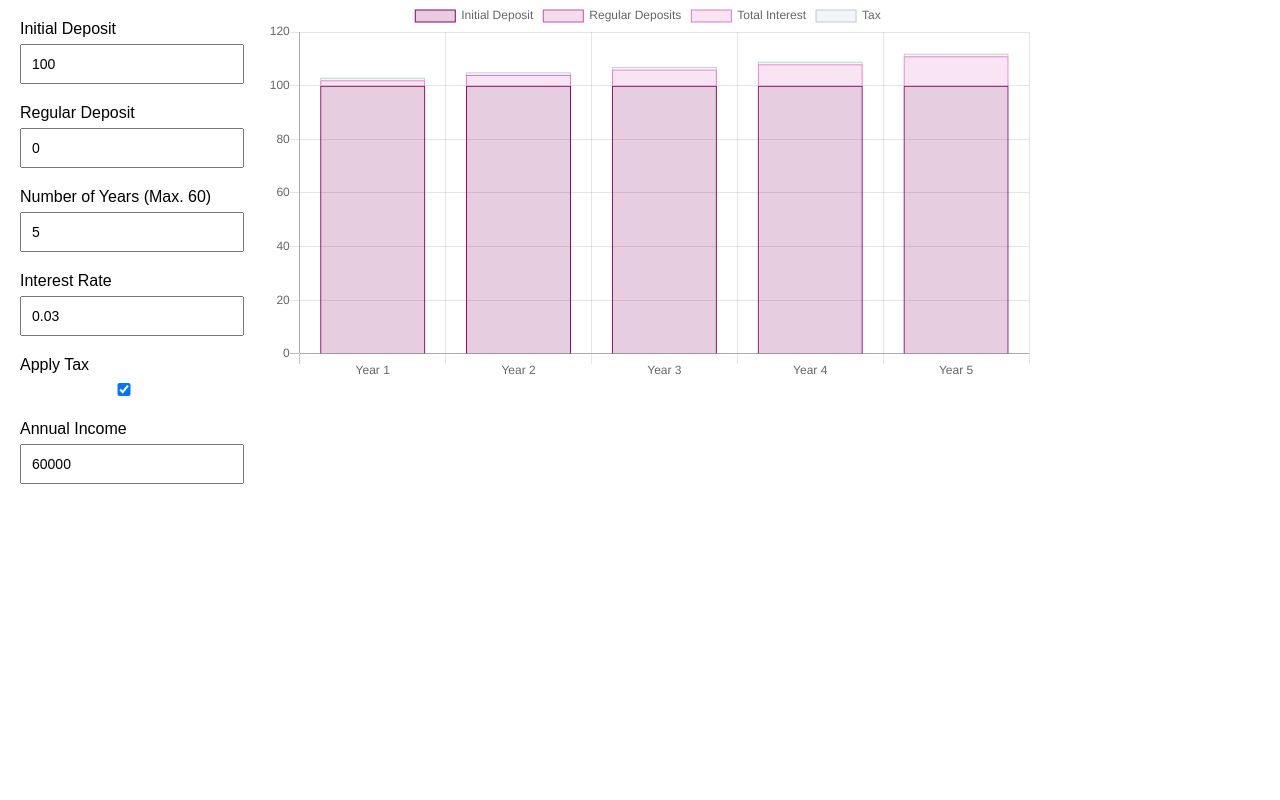
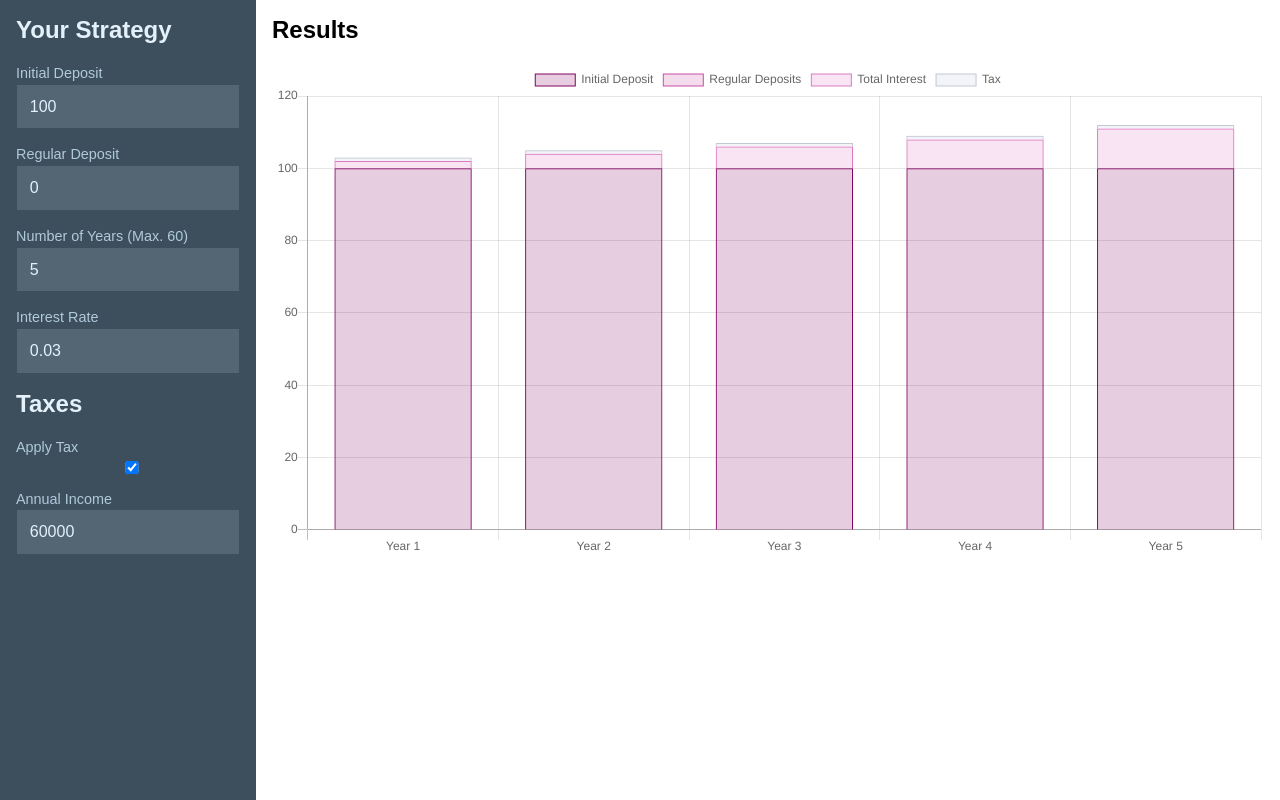
Before and after one commit to thaiphan/compound-interest-calculator, a React (Create React App) app: page / in a window 1280 px wide. Built offline with nearby package versions, Linux system fonts and the light colour scheme.

Commit message:
Start work on theme

```diff
--- a/package.json
+++ b/package.json
@@ -4,6 +4,7 @@
   "private": true,
   "dependencies": {
     "chart.js": "^2.5.0",
+    "purecss": "^0.6.2",
     "react": "^15.4.2",
     "react-dom": "^15.4.2"
   },
--- a/src/App.js
+++ b/src/App.js
@@ -97,7 +97,9 @@ class App extends Component {
 
     return (
       <div className="App">
-        <div className="sidebar">
+        <div className="pure-g">
+          <div className="sidebar pure-u-1 pure-u-md-1-5">
+            <h2>Your Strategy</h2>
             <div className="form-group">
               <label>Initial Deposit</label>
               <input type="text" name="initialDeposit" value={this.state.initialDeposit} onChange={this.handleFormChange.bind(this)} />
@@ -114,6 +116,8 @@ class App extends Component {
               <label>Interest Rate</label>
               <input type="text" name="interestRate" value={this.state.interestRate} onChange={this.handleFormChange.bind(this)} />
             </div>
+
+            <h2>Taxes</h2>
             <div className="form-group">
               <label>Apply Tax</label>
               <input type="checkbox" name="applyTax" checked={this.state.applyTax} onChange={this.handleToggle.bind(this)} />
@@ -123,11 +127,13 @@ class App extends Component {
               <input type="text" name="annualIncome" value={this.state.annualIncome} onChange={this.handleFormChange.bind(this)} />
             </div>
           </div>
-        <div className="main">
+          <div className="content pure-u-1 pure-u-md-4-5">
+            <h2>Results</h2>
             <BarChart
               labels={this.getYearlyInterest().map(yearlyInterest => yearlyInterest.name)}
               data={data}
             />
+          </div>
         </div>
       </div>
     );
--- a/src/App.scss
+++ b/src/App.scss
@@ -1,24 +1,58 @@
+@import '../node_modules/purecss/build/grids.css';
+@import '../node_modules/purecss/build/grids-responsive.css';
+
+$blue: rgb(61, 79, 93);
+$light-blue: rgb(84, 102, 116);
+$lighter-blue: rgb(176, 202, 219);
+$lightest-blue: rgb(228, 241, 251);
+
 .sidebar {
-  float: left;
-  padding: 20px;
+  background-color: $blue;
+  box-sizing: border-box;
+  padding: 1em;
+
+  h2 {
+    color: $lightest-blue;
+    margin-top: 0;
+  }
 
   .form-group {
-    margin-bottom: 20px;
+    margin-bottom: 1em;
+
+    input {
+      background-color: $light-blue;
+      border: 1px solid $blue;
+      box-sizing: border-box;
+      color: $lightest-blue;
+      display: block;
+      font-size: 1em;
+      padding: 0.8em;
+      width: 100%;
+    }
+
+    label {
+      color: $lighter-blue;
+      display: inline-block;
+      font-size: 0.9em;
+      margin-bottom: 0.2em;
+    }
   }
 
-  label {
-    display: block;
-    margin-bottom: 6px;
-  }
-
-  input {
-    font-size: 14px;
-    min-width: 200px;
-    padding: 10px;
+  @media screen and (min-width: 48em) {
+    bottom: 0;
+    position: fixed;
+    top: 0;
   }
 }
 
-.main {
-  float: left;
-  width: 60%;
+.content {
+  padding: 1em;
+
+  h2 {
+    margin-top: 0;
+  }
+
+  @media screen and (min-width: 48em) {
+    margin-left: 20%;
+  }
 }
```
Lines whose indentation alone changed are shown as unchanged.
